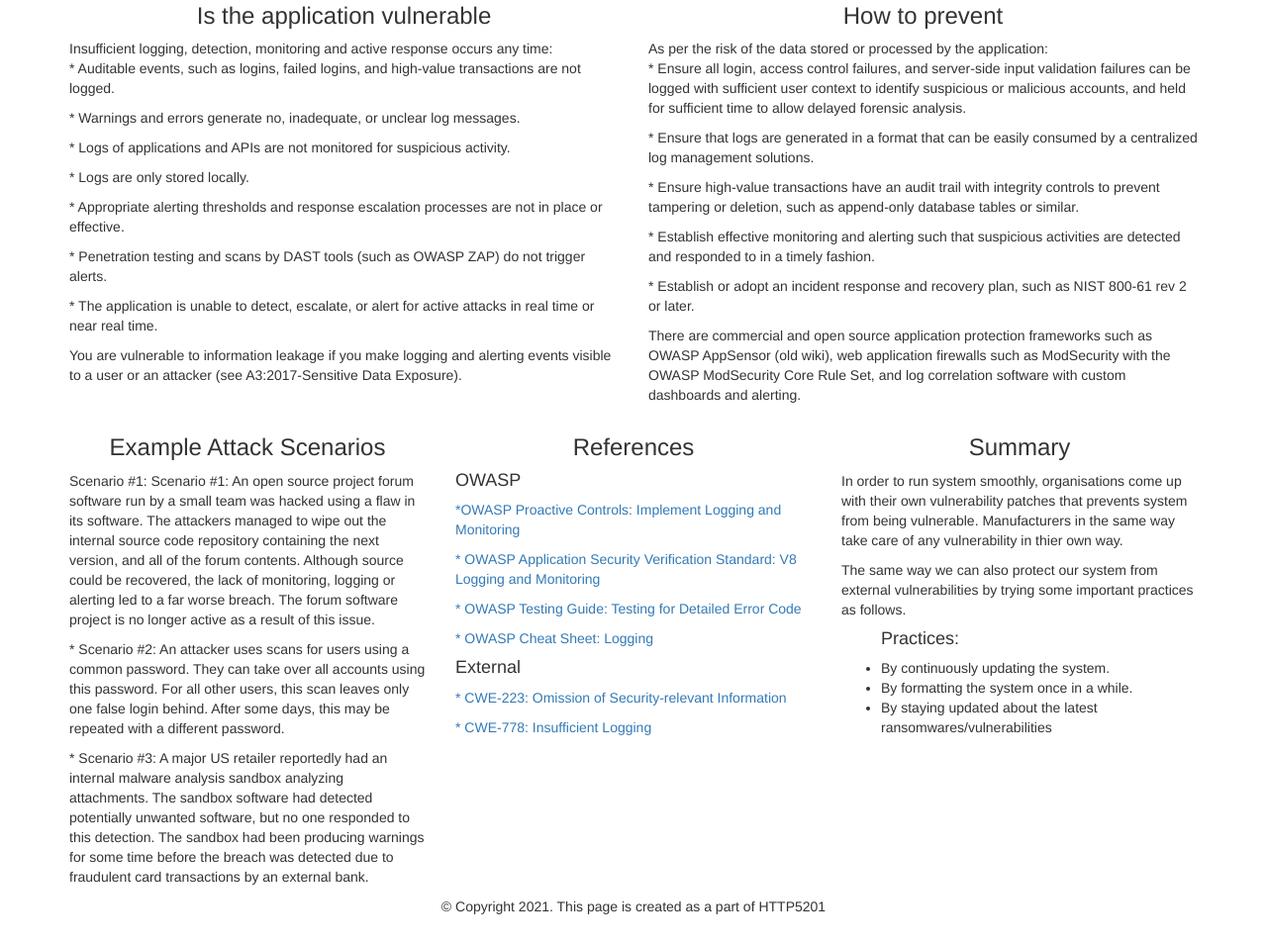
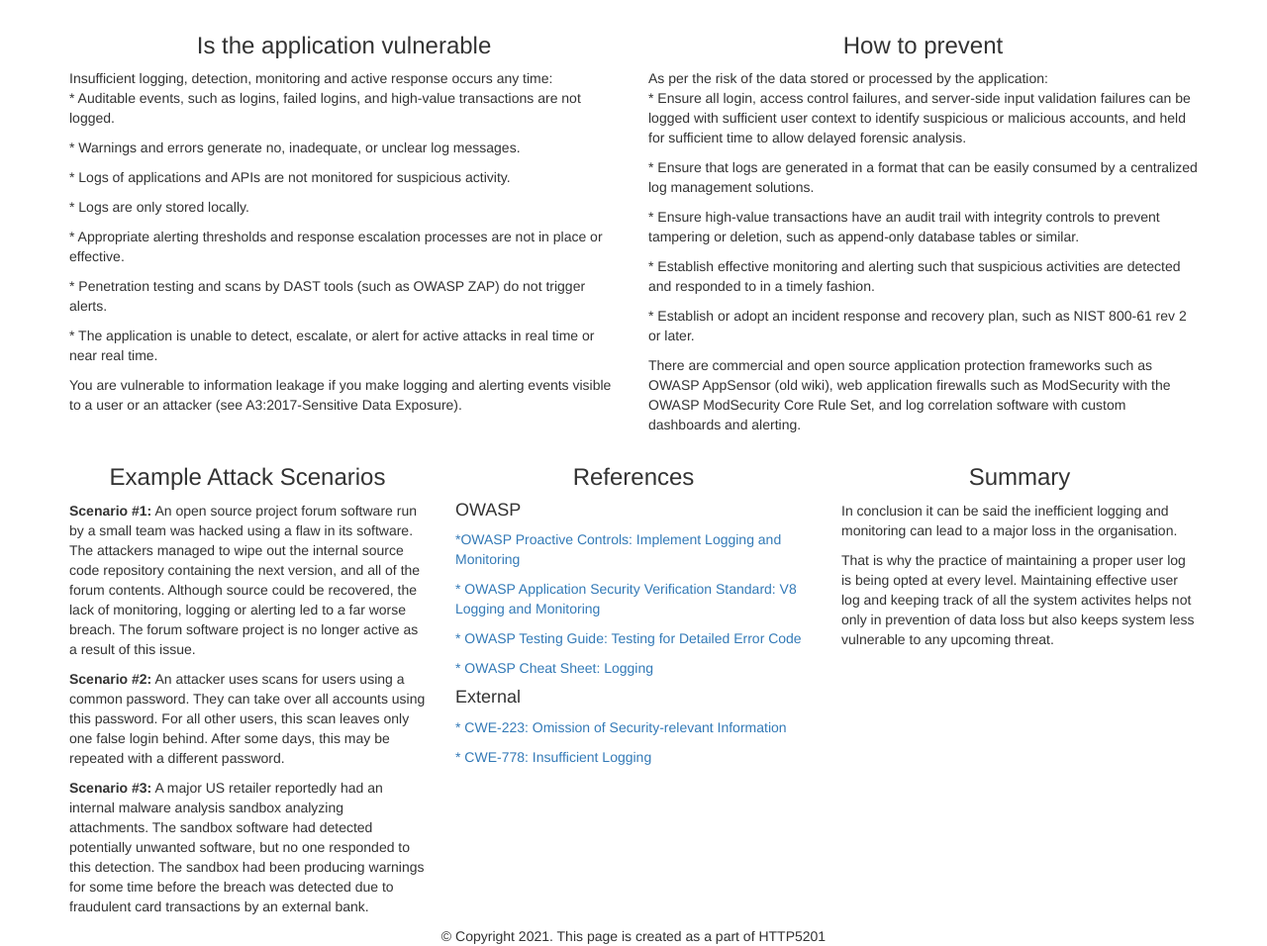
Before and after one commit to HTTP5201-Assignment2-Team2/Assignment2, a plain HTML site: page logging&monitoring.html in a window 1280 px wide. Shown: the part 562-1518 px from the top of the page at 99% size. Before the commit the page ends 1488 px from the top, so only its background shows below. Drawn offline with nearby package versions, Linux system fonts and the light colour scheme.

Commit message:
Complete logging & monitoring page

```diff
--- a/logging&monitoring.html
+++ b/logging&monitoring.html
@@ -14,12 +14,15 @@
         <h1 class="h1 text-center">Insufficient Logging and Monitoring</h1>
     </header>
     <main>
-        <h2 class="jumbotron text-center">Introduction</h2>
-        <p>Insufficient logging and monitoring, coupled with missing or ineffective integration with incident response,
-            allows attackers to further attack systems, maintain persistence, pivot to more systems, and tamper,
-            extract, or destroy data. Most breach studies show time to detect a breach is over 200 days, typically
-            detected by external parties rather than internal processes or monitoring.
-        </p>
+        <div class="container">
+            <h2 class="jumbotron text-center ">Introduction</h2>
+            <p>Insufficient logging and monitoring, coupled with missing or ineffective integration with incident
+                response,
+                allows attackers to further attack systems, maintain persistence, pivot to more systems, and tamper,
+                extract, or destroy data. Most breach studies show time to detect a breach is over 200 days, typically
+                detected by external parties rather than internal processes or monitoring.
+            </p>
+        </div>
         <div class="container">
             <div class="row">
                 <div class="col-sm-4 text-center">
@@ -108,15 +111,16 @@
                 <div class="col-sm-4 text-center">
                     <h3>Example Attack Scenarios</h3>
                     <div class="text-left">
-                        <p>Scenario #1: Scenario #1: An open source project forum software run by a small team was
+                        <p><b>Scenario #1:</b> An open source project forum software run by a small team was
                             hacked using a flaw in its software. The attackers managed to wipe out the internal source
                             code repository containing the next version, and all of the forum contents. Although source
                             could be recovered, the lack of monitoring, logging or alerting led to a far worse breach.
                             The forum software project is no longer active as a result of this issue.</p>
-                        <p>* Scenario #2: An attacker uses scans for users using a common password. They can take over
+                        <p><b>Scenario #2:</b> An attacker uses scans for users using a common password. They can take
+                            over
                             all accounts using this password. For all other users, this scan leaves only one false login
                             behind. After some days, this may be repeated with a different password.</p>
-                        <p>* Scenario #3: A major US retailer reportedly had an internal malware analysis sandbox
+                        <p><b>Scenario #3:</b> A major US retailer reportedly had an internal malware analysis sandbox
                             analyzing attachments. The sandbox software had detected potentially unwanted software, but
                             no one responded to this detection. The sandbox had been producing warnings for some time
                             before the breach was detected due to fraudulent card transactions by an external bank.</p>
@@ -153,21 +157,13 @@
                 <div class="col-sm-4 text-center">
                     <h3>Summary</h3>
                     <p class="text-left">
-                        In order to run system smoothly, organisations come up with their own vulnerability patches that
-                        prevents
-                        system from being vulnerable. Manufacturers in the same way take care of any vulnerability in
-                        thier own way.
+                        In conclusion it can be said the inefficient logging and monitoring can lead to a major loss in
+                        the organisation.
                     </p>
                     <p class="text-left">
-                        The same way we can also protect our system from external vulnerabilities by trying some
-                        important practices as follows.
-                    <ul class="text-left">
-                        <h4>Practices: </h4>
-                        <li>By continuously updating the system.</li>
-                        <li>By formatting the system once in a while.</li>
-                        <li>By staying updated about the latest ransomwares/vulnerabilities</li>
-                    </ul>
-                    </p>
+                        That is why the practice of maintaining a proper user log is being opted at every level.
+                        Maintaining effective user log and keeping track of all the system activites helps not only in
+                        prevention of data loss but also keeps system less vulnerable to any upcoming threat.
                     </p>
                 </div>
             </div>
```
